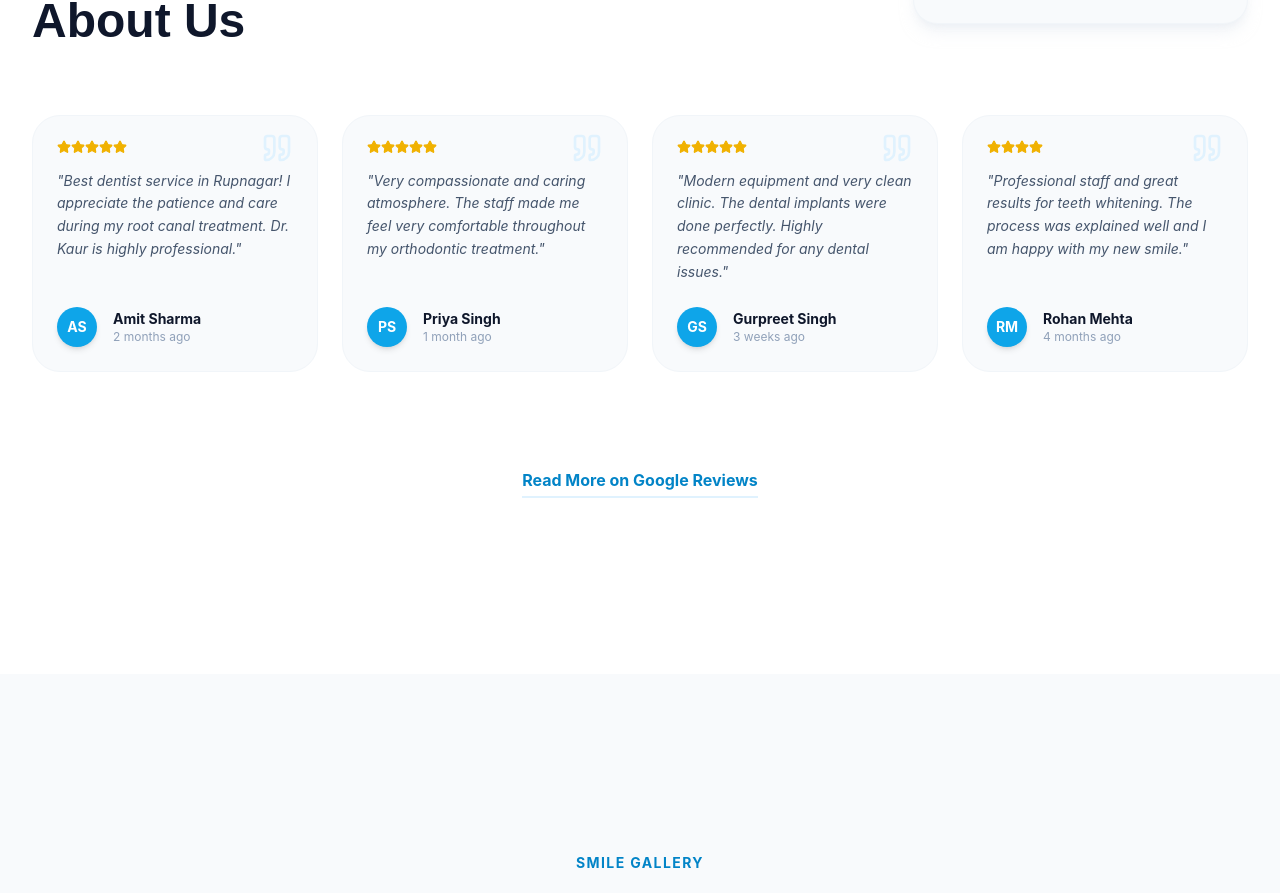
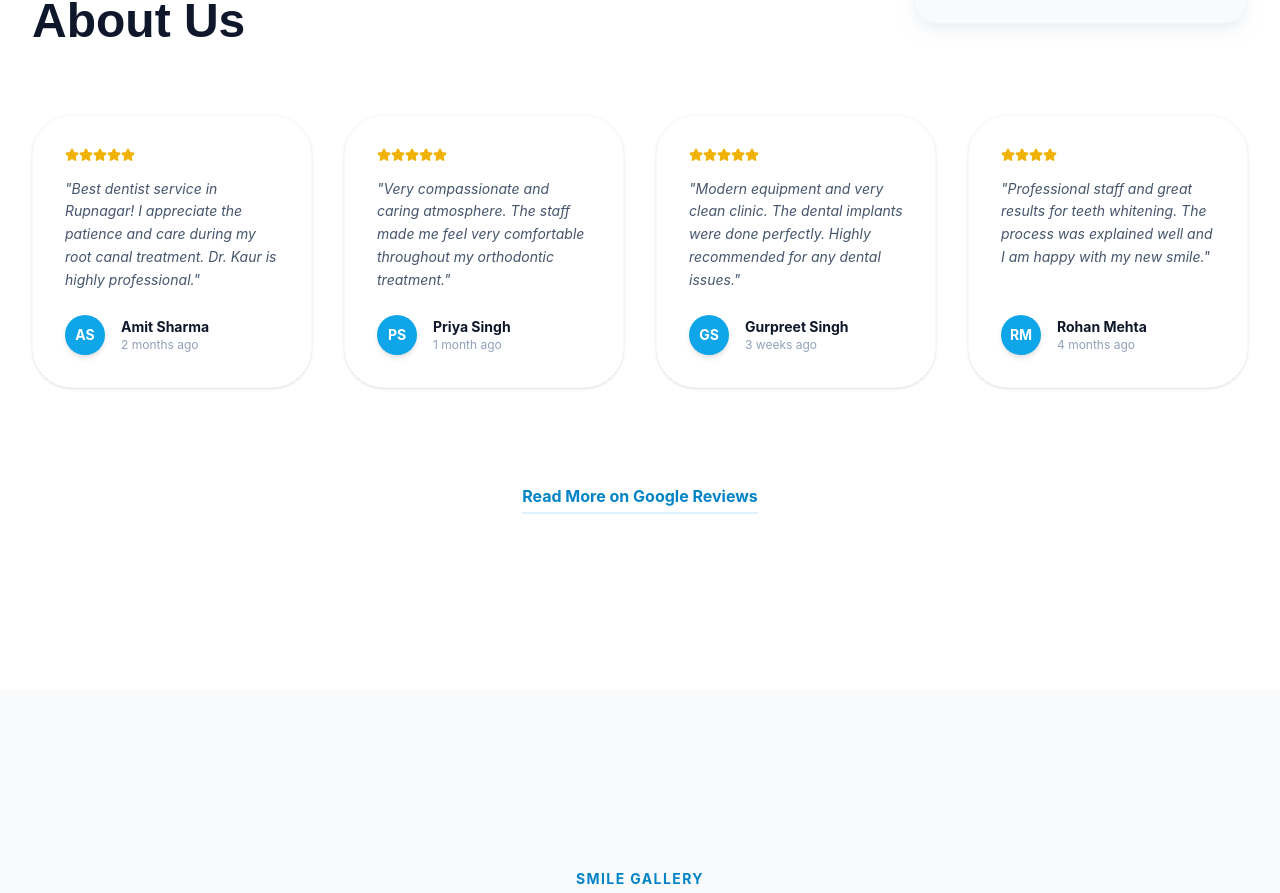
Before and after one commit to savaraenosh1-blip/dental-clinic-website, a React (Vite) app: page / in a window 1280 px wide. Shown: the part 4640-5533 px from the top of the page. Built offline with nearby package versions, Linux system fonts and the light colour scheme.

Commit message:
Synchronize Patient Review boxes with Service cards styling

```diff
--- a/src/components/PatientReviews.jsx
+++ b/src/components/PatientReviews.jsx
@@ -73,14 +73,14 @@ const PatientReviews = () => {
                     </motion.div>
                 </div>
 
-                <div className="flex overflow-x-auto pb-8 md:grid md:grid-cols-2 lg:grid-cols-4 gap-6 scrollbar-none md:overflow-visible -mx-4 px-4 md:mx-0 md:px-0 mask-fade-right md:mask-none">
+                <div className="flex overflow-x-auto pb-8 md:grid md:grid-cols-2 lg:grid-cols-4 gap-6 md:gap-8 scrollbar-none md:overflow-visible -mx-4 px-4 md:mx-0 md:px-0 mask-fade-right md:mask-none">
                     {reviews.map((review, index) => (
                         <motion.div
                             key={review.name}
                             initial={{ opacity: 0, y: 20 }}
                             whileInView={{ opacity: 1, y: 0 }}
                             transition={{ delay: index * 0.1 }}
-                            className="min-w-[260px] md:min-w-0 p-5 md:p-6 rounded-2xl md:rounded-[28px] bg-slate-50 border border-slate-100 relative group hover:bg-white hover:border-primary-100 hover:shadow-xl transition-all duration-500 shrink-0 flex flex-col"
+                            className="min-w-[280px] md:min-w-0 p-6 md:p-8 rounded-[32px] md:rounded-[40px] bg-white border border-slate-100/50 hover:border-white shadow-sm hover:shadow-[0_30px_60px_-15px_rgba(0,0,0,0.3)] hover:ring-1 hover:ring-slate-100 transition-all duration-300 ease-out group cursor-pointer shrink-0 flex flex-col"
                         >
                             <Quote className="absolute top-4 right-6 text-primary-100 group-hover:text-primary-200 transition-colors" size={32} />
 
```
